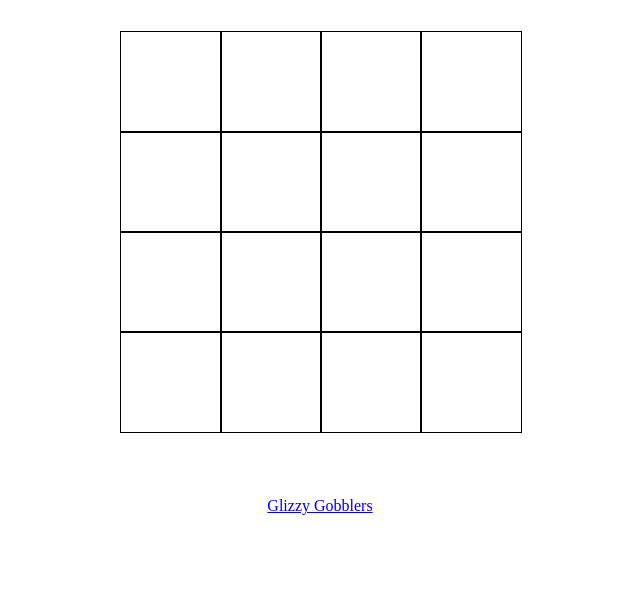
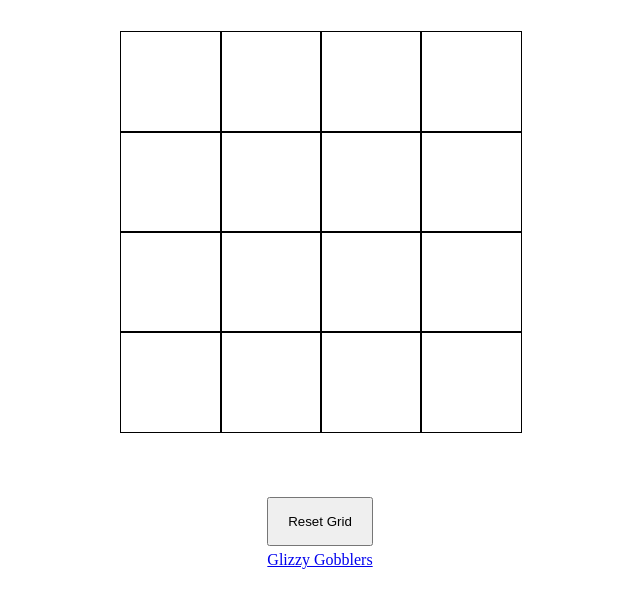
Before and after one commit to mccarreon/etch-a-sketch, a plain HTML site: page index.html in a window 1280 px wide. Shown: the part 111-718 px from the top of the page, without its empty margins (320-960 px from the left). Drawn offline with Linux system fonts and the light colour scheme.

Commit message:
reset button

```diff
--- a/index.html
+++ b/index.html
@@ -9,7 +9,10 @@
             <p>Etch-A-Sketch</p>
         </div>
         <div class="grid"></div>
-        <div class="footer"><a href="http://glizzygobbler.com">Glizzy Gobblers</a></div>
+        <div class="footer">
+            <button id="reset" class="btn">Reset Grid</button>
+            <a href="http://glizzygobbler.com">Glizzy Gobblers</a>
+        </div>
     </div>
 </body>
 </html>
--- a/main.css
+++ b/main.css
@@ -17,7 +17,12 @@
 
 }
 .footer{
-    text-align: center;
+    display: grid;
+    justify-content: center;
+    gap: 5px;
+}
+#reset{
+    width: 100%;
 }
 .square{
     border-style: solid;
--- a/main.js
+++ b/main.js
@@ -1,3 +1,7 @@
+const reset = document.getElementById("reset");
+
+reset.addEventListener("click", clear_board);
+
 for (let i=0; i<16;i++) {
     let square = document.createElement('div');
     square.className = "square";
@@ -8,4 +12,11 @@ for (let i=0; i<16;i++) {
 
 function fill(){
     this.classList.add("filled")
-}
+};
+
+function clear_board(){
+    let elements = document.getElementsByClassName('square');
+    for (let i = 0; i < elements.length; i++) {
+        elements[i].classList.remove('filled');
+    }
+};
```
